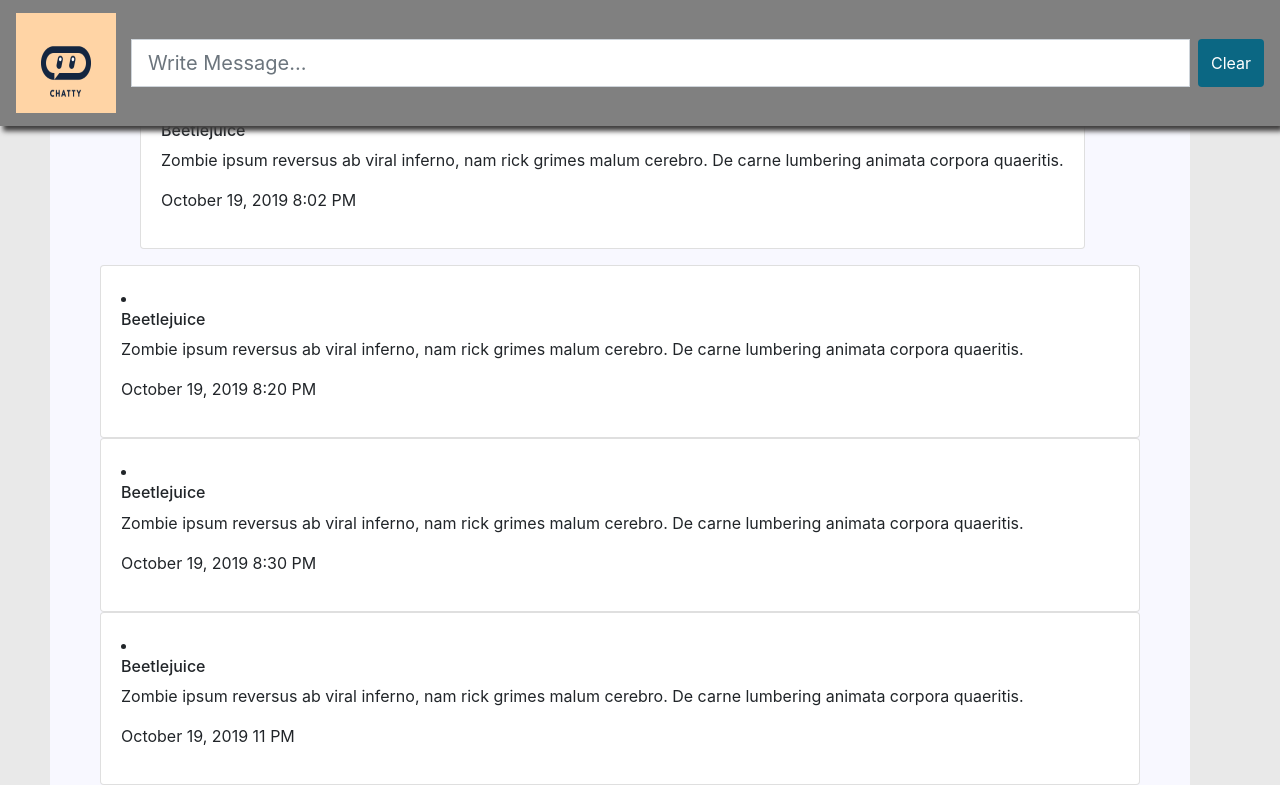
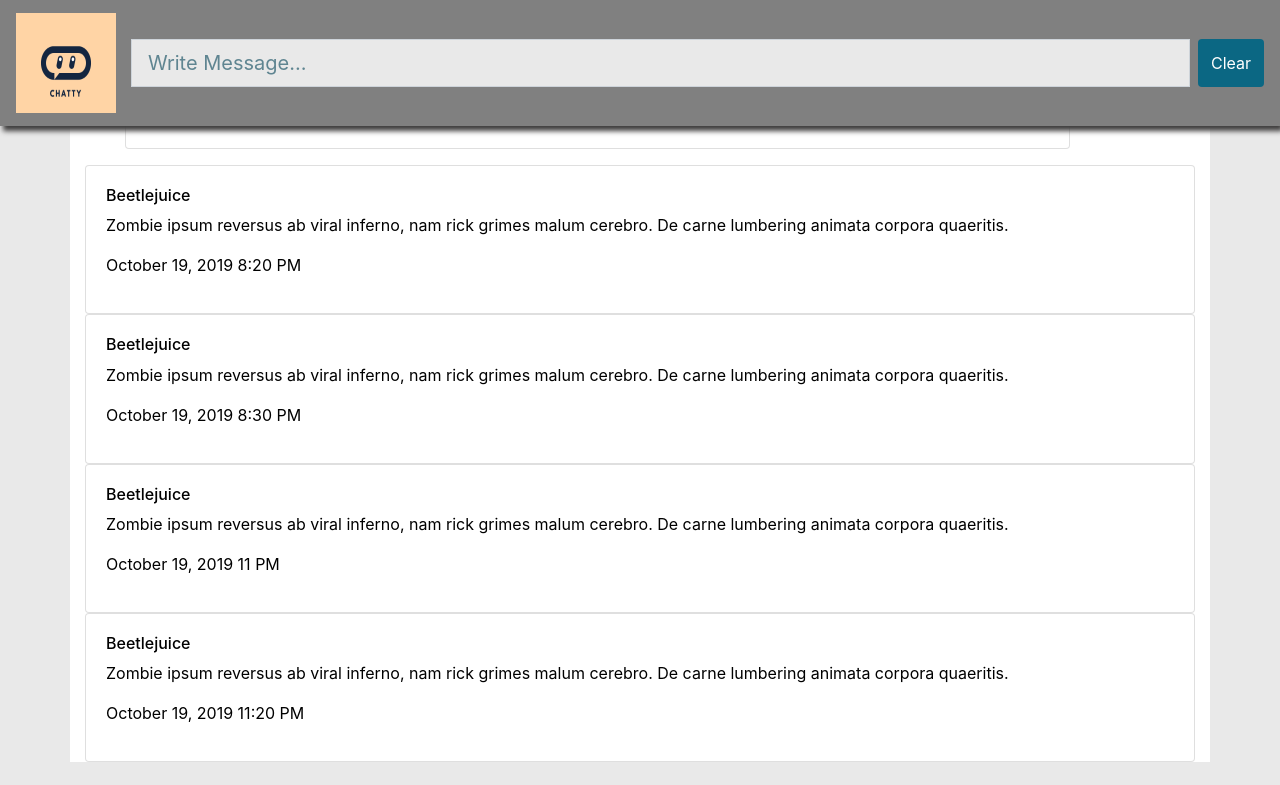
Before and after one commit to nss-evening-cohort-10/chatty-group-project-ghost-frogs, a website built with webpack: page src/index.html in a window 1280 px wide. Shown: the top 785 px of the page. Built offline with nearby package versions, Linux system fonts and the light colour scheme.

Commit message:
went to merge recent master

```diff
--- a/src/javascripts/components/placeholder/placeholder.scss
+++ b/src/javascripts/components/placeholder/placeholder.scss
@@ -1,14 +1,7 @@
-#chatBox{
-  background-color:ghostwhite;
-  margin: 50px;
-  padding: 50px;
+ul {
+  display: flex;
 }
 
-ul {
-  display: flex;
-
-  li {
-    list-style-type: none;
-    padding: 50px;
-  }
+li {
+  list-style-type: none;
 }
--- a/src/styles/main.scss
+++ b/src/styles/main.scss
@@ -9,6 +9,7 @@
   .navbar {
     @include themify($themes) {
     background-color: themed('barBackground');
+    color: themed('barText');
     box-shadow: themed('shadowBox');
     }
   }
@@ -25,6 +26,31 @@
       color: themed('buttonText');
     }
   }
+  #chatBox {
+    @include themify($themes) {
+      background-color: themed('messageBackground');
+      color: themed('messageTextColor');
+    }
+  }
+  #messageContainer {
+    @include themify($themes) {
+      background-color: themed('messageBackground');
+      color: themed('messageTextColor');
+    }
+  }
+  input {
+    @include themify($themes) {
+      background-color: themed('inputBackground');
+    }
+  }
+  input::placeholder {
+    @include themify($themes) {
+      background-color: themed('inputBackground');
+      color: themed('inputPlaceholderText');
+      padding: 0;
+    }
+  }
+
   .checkSet {
     margin: 10px;
   }
```
